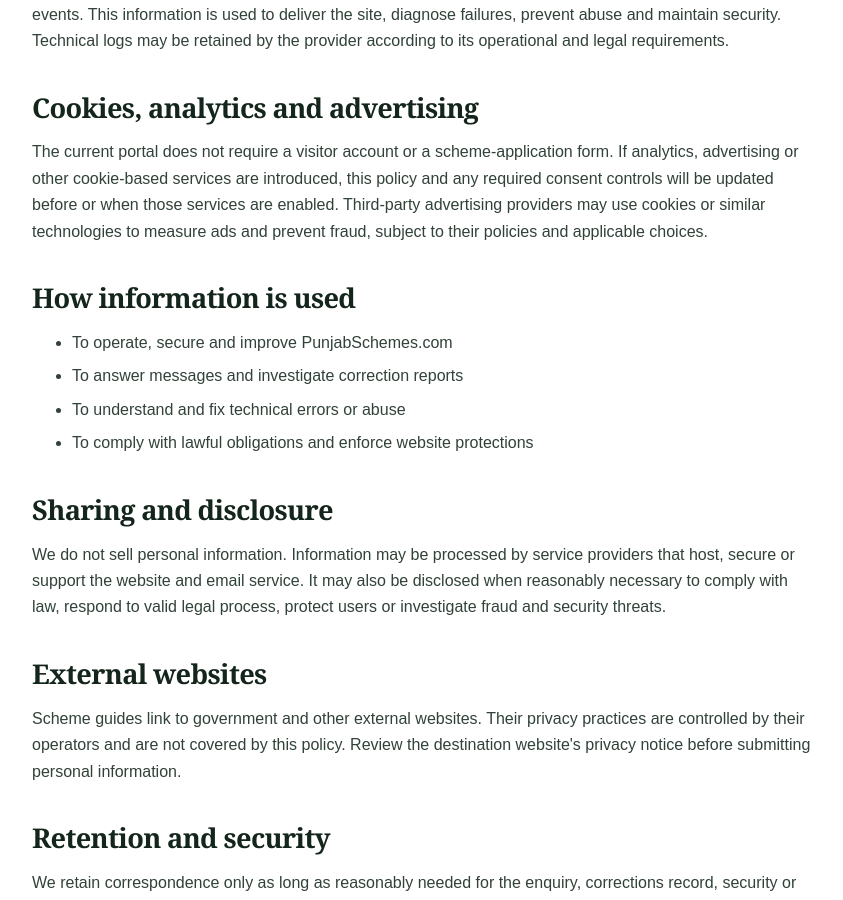
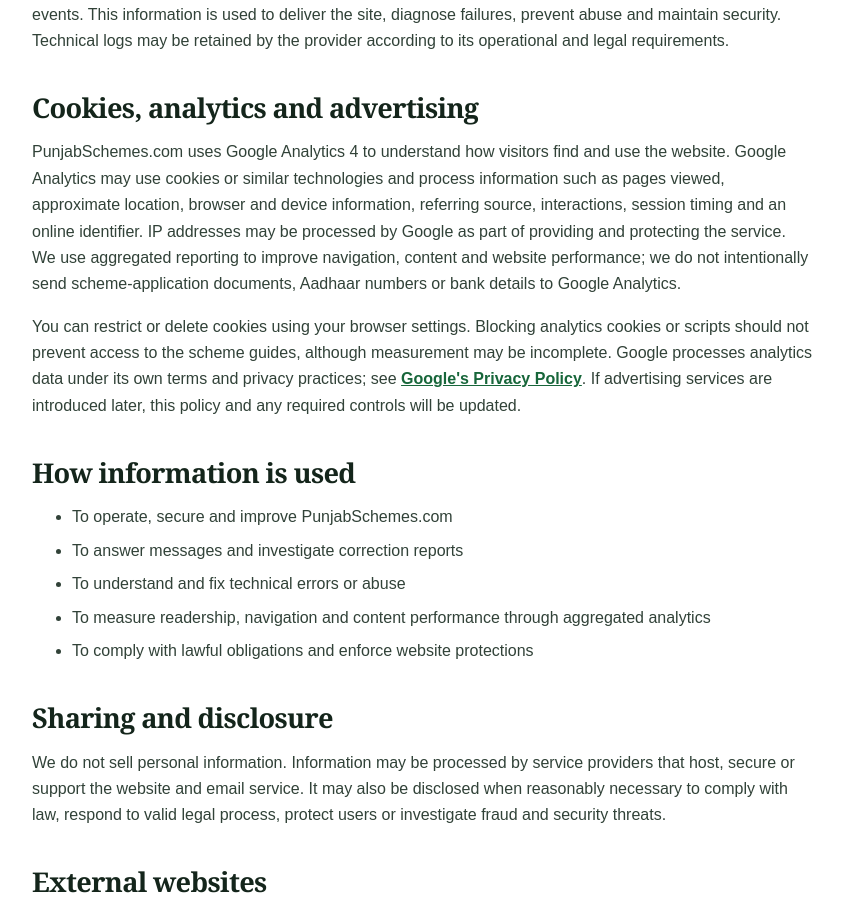
Before and after one commit to js91872/punjabschemes, a Next.js app: page /privacy-policy in a window 1280 px wide. Shown: the part 780-1680 px from the top of the page, without its empty margins (218-1061 px from the left). Built offline with nearby package versions, Linux system fonts and the light colour scheme; no server answers.

Commit message:
Add Google Analytics tracking

```diff
--- a/src/app/layout.tsx
+++ b/src/app/layout.tsx
@@ -1,4 +1,5 @@
 import type { Metadata } from "next";
+import { GoogleAnalytics } from "@/components/google-analytics";
 import { SiteFooter } from "@/components/site-footer";
 import { SiteHeader } from "@/components/site-header";
 import { siteConfig } from "@/lib/site";
@@ -33,6 +34,7 @@
         <SiteHeader />
         <main>{children}</main>
         <SiteFooter />
+        <GoogleAnalytics />
       </body>
     </html>
   );
--- a/src/app/privacy-policy/page.tsx
+++ b/src/app/privacy-policy/page.tsx
@@ -19,13 +19,15 @@
     <p>Our hosting and security providers may automatically process standard technical information such as IP address, browser and device type, requested page, referring page, date and time, and error or security events. This information is used to deliver the site, diagnose failures, prevent abuse and maintain security. Technical logs may be retained by the provider according to its operational and legal requirements.</p>
 
     <h2>Cookies, analytics and advertising</h2>
-    <p>The current portal does not require a visitor account or a scheme-application form. If analytics, advertising or other cookie-based services are introduced, this policy and any required consent controls will be updated before or when those services are enabled. Third-party advertising providers may use cookies or similar technologies to measure ads and prevent fraud, subject to their policies and applicable choices.</p>
+    <p>PunjabSchemes.com uses Google Analytics 4 to understand how visitors find and use the website. Google Analytics may use cookies or similar technologies and process information such as pages viewed, approximate location, browser and device information, referring source, interactions, session timing and an online identifier. IP addresses may be processed by Google as part of providing and protecting the service. We use aggregated reporting to improve navigation, content and website performance; we do not intentionally send scheme-application documents, Aadhaar numbers or bank details to Google Analytics.</p>
+    <p>You can restrict or delete cookies using your browser settings. Blocking analytics cookies or scripts should not prevent access to the scheme guides, although measurement may be incomplete. Google processes analytics data under its own terms and privacy practices; see <a href="https://policies.google.com/privacy" rel="noopener noreferrer">Google&apos;s Privacy Policy</a>. If advertising services are introduced later, this policy and any required controls will be updated.</p>
 
     <h2>How information is used</h2>
     <ul>
       <li>To operate, secure and improve PunjabSchemes.com</li>
       <li>To answer messages and investigate correction reports</li>
       <li>To understand and fix technical errors or abuse</li>
+      <li>To measure readership, navigation and content performance through aggregated analytics</li>
       <li>To comply with lawful obligations and enforce website protections</li>
     </ul>
 
--- /dev/null
+++ b/src/components/google-analytics.tsx
@@ -0,0 +1,20 @@
+import Script from "next/script";
+
+const measurementId = "G-6K0X9YF6BF";
+
+export function GoogleAnalytics() {
+  return <>
+    <Script
+      src={`https://www.googletagmanager.com/gtag/js?id=${measurementId}`}
+      strategy="afterInteractive"
+    />
+    <Script id="google-analytics" strategy="afterInteractive">
+      {`
+        window.dataLayer = window.dataLayer || [];
+        function gtag(){dataLayer.push(arguments);}
+        gtag('js', new Date());
+        gtag('config', '${measurementId}');
+      `}
+    </Script>
+  </>;
+}
```
